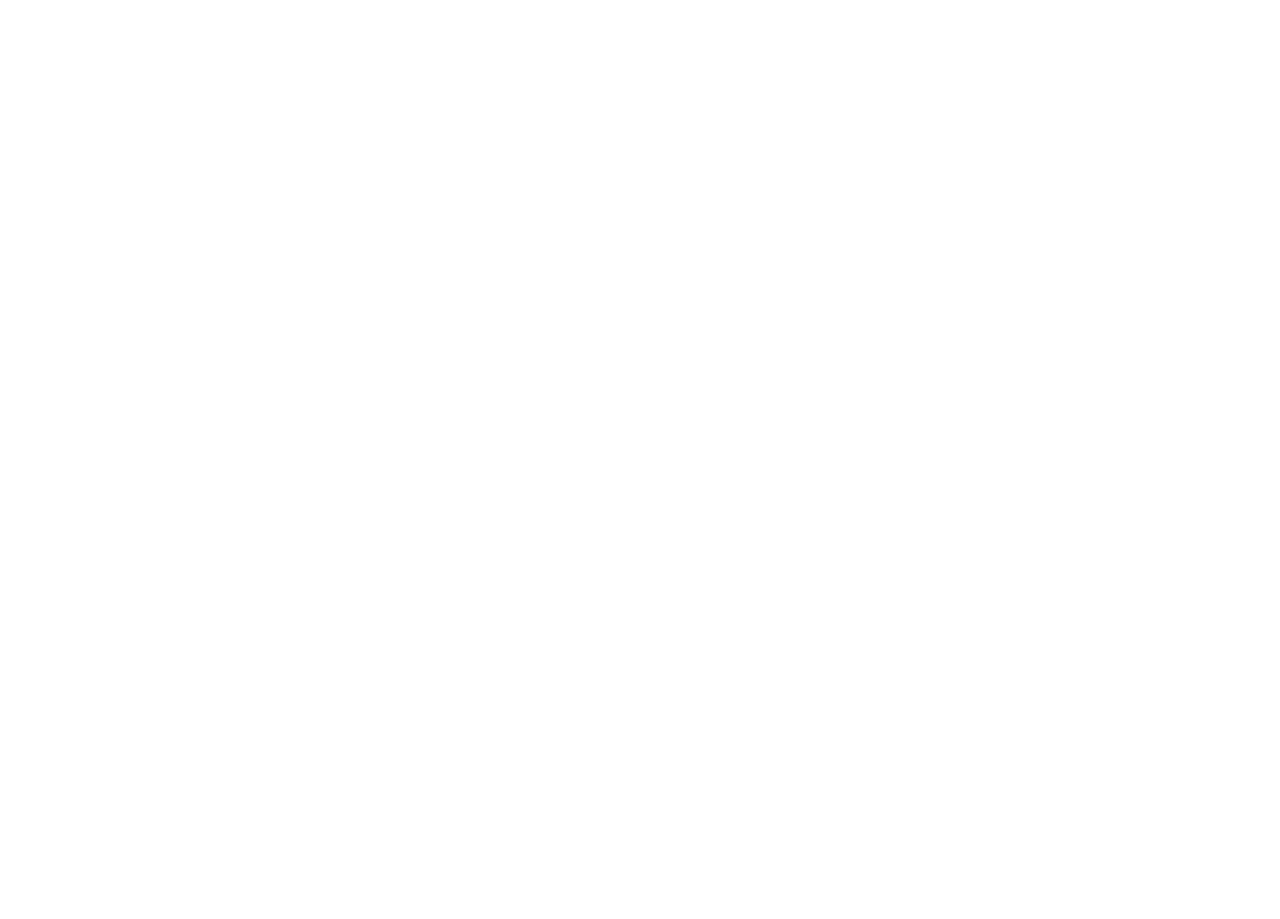
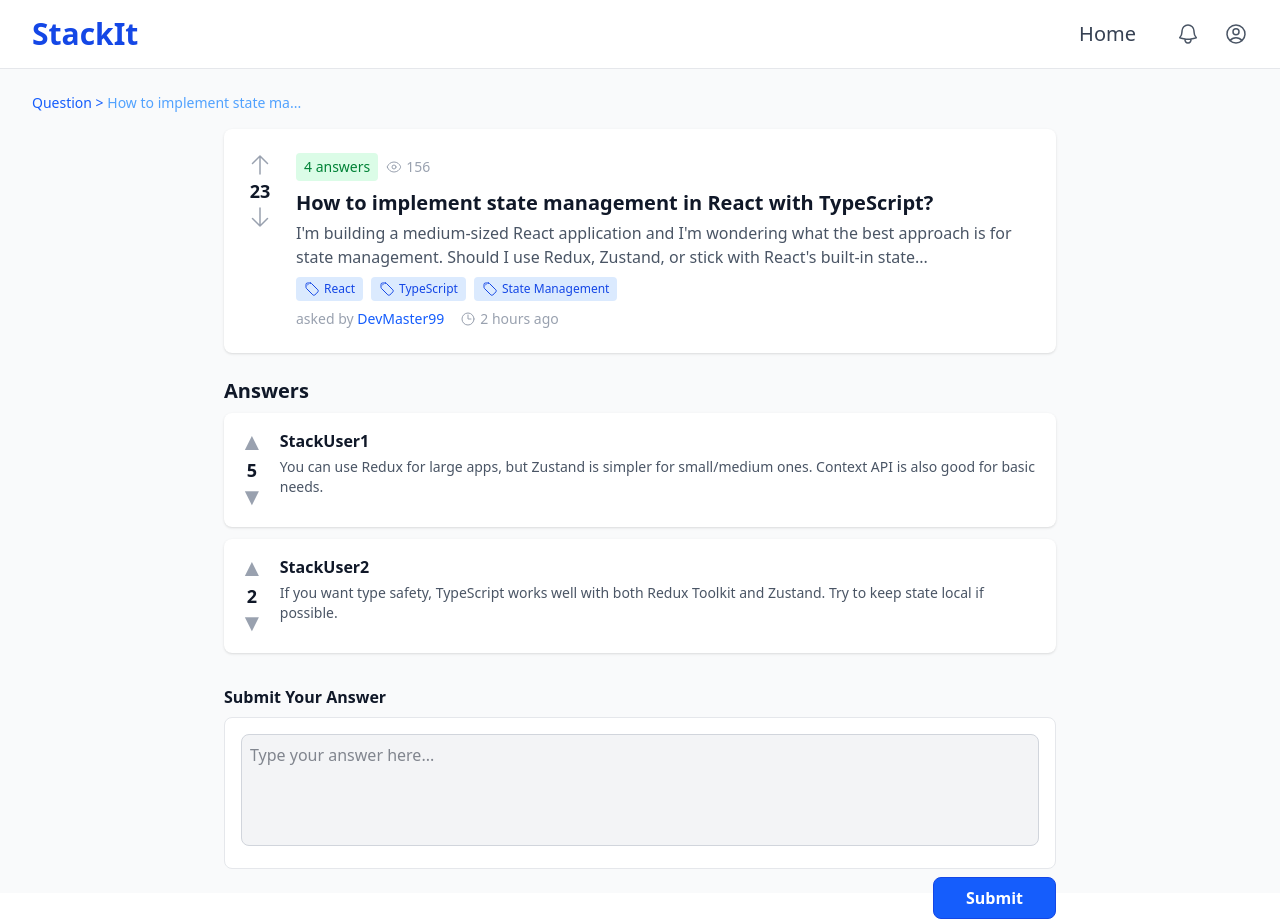
Before and after one commit to Shreyaa983/Stacklt, a React (Vite) app in the folder stackit/frontend-2/: page /question in a window 1280 px wide. Before the commit this address had no page. Before the commit the page ends 800 px from the top, so only its background shows below. Built offline with nearby package versions, Linux system fonts and the light colour scheme.

Commit message:
QuestionView-changes

```diff
--- a/stackit/frontend-2/index.html
+++ b/stackit/frontend-2/index.html
@@ -4,7 +4,7 @@
     <meta charset="UTF-8" />
     <link rel="icon" type="image/svg+xml" href="/vite.svg" />
     <meta name="viewport" content="width=device-width, initial-scale=1.0" />
-    <title>Hi</title>
+    <title>StackIt</title>
   </head>
   <body>
     <div id="root"></div>
--- a/stackit/frontend-2/package.json
+++ b/stackit/frontend-2/package.json
@@ -12,6 +12,7 @@
   "dependencies": {
     "@heroicons/react": "^2.2.0",
     "@tailwindcss/vite": "^4.1.11",
+    "@tinymce/tinymce-react": "^6.2.1",
     "react": "^19.1.0",
     "react-dom": "^19.1.0",
     "react-router-dom": "^7.6.3",
--- a/stackit/frontend-2/src/App.jsx
+++ b/stackit/frontend-2/src/App.jsx
@@ -1,6 +1,7 @@
 import Landing from "./components/Landing";
 import Login from "./auth/Login";
 import { Routes, Route } from "react-router-dom";
+import QuestionView from "./components/QuestionView";
 
 function App() {
   return (
@@ -8,6 +9,7 @@ function App() {
       <Routes>
         <Route path="/" element={<Landing />} />
         <Route path="/login" element={<Login />} />
+        <Route path="/question/" element={<QuestionView />} />
       </Routes>
     </>
   );
--- a/stackit/frontend-2/src/components/Landing.jsx
+++ b/stackit/frontend-2/src/components/Landing.jsx
@@ -9,9 +9,12 @@ import {
     AdjustmentsVerticalIcon
 } from "@heroicons/react/24/outline";
 import { useEffect, useState } from "react";
+import { useNavigate } from "react-router-dom";
 
 function Landing() {
     const [questions, setQuestions] = useState([]);
+    const navigate = useNavigate();
+    const navigateToQuestion = () => navigate('/question');
 
     // Get questions from the server when the page loads
     useEffect(() => {
@@ -48,7 +51,7 @@ function Landing() {
                     </div>
                     {/* Here we show the questions */}
                     <div className="space-y-6">
-                        <DemoCard />
+                        <DemoCard navigateToQuestion={navigateToQuestion} />
                         {questions.map((q) => (
                             <div key={q.id} className="bg-white rounded-lg shadow p-6 flex flex-row">
                                 {/* Upvote and downvote buttons */}
@@ -63,7 +66,7 @@ function Landing() {
                                         <span className="bg-green-100 text-green-700 px-2 py-1 rounded text-sm font-medium mr-2">4 answers</span>
                                         <span className="flex items-center text-gray-400 text-sm mr-2"><EyeIcon className="h-4 w-4 mr-1" />156</span>
                                     </div>
-                                    <h2 className="text-xl font-semibold mb-1">{q.title}</h2>
+                                    <h2 className="text-xl font-semibold mb-1 hover:text-blue-500 cursor-pointer" onClick={() => navigate('/question/1')}>{q.title}</h2>
                                     <p className="text-gray-600 mb-2">{q.description}</p>
                                     <div className="flex gap-2 mb-2">
                                         <span className="flex items-center bg-blue-100 text-blue-700 px-2 py-1 rounded text-xs"><TagIcon className="h-4 w-4 mr-1" />React</span>
@@ -125,7 +128,7 @@ function Landing() {
 }
 
 // This is a sample card to show what a question looks like
-function DemoCard() {
+function DemoCard({ navigateToQuestion }) {
     return (
         <div className="bg-white rounded-lg shadow p-6 flex flex-row">
             {/* Upvote and downvote buttons */}
@@ -140,7 +143,7 @@ function DemoCard() {
                     <span className="bg-green-100 text-green-700 px-2 py-1 rounded text-sm font-medium mr-2">4 answers</span>
                     <span className="flex items-center text-gray-400 text-sm mr-2"><EyeIcon className="h-4 w-4 mr-1" />156</span>
                 </div>
-                <h2 className="text-xl font-semibold mb-1 hover:text-blue-500 cursor-pointer">How to implement state management in React with TypeScript?</h2>
+                <h2 onClick={navigateToQuestion} className="text-xl font-semibold mb-1 hover:text-blue-500 cursor-pointer">How to implement state management in React with TypeScript?</h2>
                 <p className="text-gray-600 mb-2">I'm building a medium-sized React application and I'm wondering what the best approach is for state management. Should I use Redux, Zustand, or stick with React's built-in state...</p>
                 <div className="flex gap-2 mb-2">
                     <span className="flex items-center hover:bg-blue-200 bg-blue-100 text-blue-700 px-2 py-1 rounded text-xs"><TagIcon className="h-4 w-4 mr-1" />React</span>
--- /dev/null
+++ b/stackit/frontend-2/src/components/QuestionView.jsx
@@ -0,0 +1,114 @@
+import React from "react";
+import { BellIcon, UserCircleIcon, ArrowUpIcon, ArrowDownIcon, EyeIcon, ClockIcon, TagIcon } from "@heroicons/react/24/outline";
+import { useNavigate } from "react-router-dom";
+import { Editor } from '@tinymce/tinymce-react';
+
+const mockQuestion = {
+  title: "How to implement state management in React with TypeScript?",
+  description: "I'm building a medium-sized React application and I'm wondering what the best approach is for state management. Should I use Redux, Zustand, or stick with React's built-in state...",
+  tags: ["React", "TypeScript", "State Management"],
+  answersCount: 4,
+  views: 156,
+  author: "DevMaster99",
+  time: "2 hours ago",
+  answers: [
+    {
+      id: 1,
+      votes: 5,
+      author: "StackUser1",
+      text: "You can use Redux for large apps, but Zustand is simpler for small/medium ones. Context API is also good for basic needs.",
+    },
+    {
+      id: 2,
+      votes: 2,
+      author: "StackUser2",
+      text: "If you want type safety, TypeScript works well with both Redux Toolkit and Zustand. Try to keep state local if possible.",
+    },
+  ],
+};
+
+function QuestionView() {
+  const navigate = useNavigate();
+  const navigateToHome = () => navigate('/');
+  const editorRef = React.useRef(null);
+
+  return (
+    <div className="min-h-screen bg-gray-50 text-gray-900 font-sans">
+      {/* Header */}
+      <div className="flex items-center justify-between px-8 py-4 border-b border-gray-200 bg-white">
+        <div className="text-3xl font-bold text-blue-700">StackIt</div>
+        <div className="flex items-center gap-10">
+          <span className="text-xl text-gray-700 cursor-pointer hover:text-gray-800" onClick={navigateToHome}>Home</span>
+          <div className="flex items-center gap-6">
+            <BellIcon className="h-6 w-6 text-gray-600 hover:text-blue-500 cursor-pointer" />
+            <UserCircleIcon className="h-6 w-6 text-gray-600 hover:text-blue-500 cursor-pointer" />
+          </div>
+        </div>
+      </div>
+      {/* Breadcrumb */}
+      <div className="px-8 pt-6 text-blue-600 text-sm">
+        <span onClick={navigateToHome} className="cursor-pointer hover:underline">Question</span> &gt; <span className="text-blue-400">{mockQuestion.title.slice(0, 25)}...</span>
+      </div>
+      {/* Main Content */}
+      <div className="px-8 py-4 max-w-4xl mx-auto">
+        {/* Question Card */}
+        <div className="bg-white text-gray-900 rounded-lg shadow p-6 mb-6 flex flex-row">
+          {/* Upvote/Downvote */}
+          <div className="flex flex-col items-center mr-6">
+            <ArrowUpIcon className="h-6 w-6 text-gray-400 cursor-pointer" />
+            <span className="font-semibold text-lg">23</span>
+            <ArrowDownIcon className="h-6 w-6 text-gray-400 cursor-pointer" />
+          </div>
+          {/* Details */}
+          <div className="flex-1">
+            <div className="flex items-center mb-2">
+              <span className="bg-green-100 text-green-700 px-2 py-1 rounded text-sm font-medium mr-2">{mockQuestion.answersCount} answers</span>
+              <span className="flex items-center text-gray-400 text-sm mr-2"><EyeIcon className="h-4 w-4 mr-1" />{mockQuestion.views}</span>
+            </div>
+            <h2 className="text-xl font-semibold mb-1">{mockQuestion.title}</h2>
+            <p className="text-gray-600 mb-2">{mockQuestion.description}</p>
+            <div className="flex gap-2 mb-2">
+              {mockQuestion.tags.map((tag) => (
+                <span key={tag} className="flex items-center bg-blue-100 text-blue-700 px-2 py-1 rounded text-xs"><TagIcon className="h-4 w-4 mr-1" />{tag}</span>
+              ))}
+            </div>
+            <div className="flex items-center text-gray-400 text-sm">
+              <span>asked by <span className="text-blue-600 font-medium">{mockQuestion.author}</span></span>
+              <span className="flex items-center ml-4"><ClockIcon className="h-4 w-4 mr-1" />{mockQuestion.time}</span>
+            </div>
+          </div>
+        </div>
+        {/* Answers Section */}
+        <div className="mb-4">
+          <h3 className="text-xl font-semibold text-gray-900 mb-2">Answers</h3>
+          {mockQuestion.answers.map((ans) => (
+            <div key={ans.id} className="flex items-start bg-white text-gray-900 rounded-lg shadow p-4 mb-3">
+              <div className="flex flex-col items-center mr-4">
+                <button className="text-gray-400 hover:text-blue-600"><span className="text-2xl leading-none">▲</span></button>
+                <span className="font-semibold text-lg">{ans.votes}</span>
+                <button className="text-gray-400 hover:text-blue-600"><span className="text-2xl leading-none">▼</span></button>
+              </div>
+              <div>
+                <div className="font-semibold mb-1">{ans.author}</div>
+                <div className="text-gray-600 text-sm mt-1">{ans.text}</div>
+              </div>
+            </div>
+          ))}
+        </div>
+        {/* Submit Answer */}
+        <div className="mt-8">
+          <div className="text-gray-900 mb-2 font-semibold">Submit Your Answer</div>
+          <div className="bg-white rounded-lg p-4 mb-2 border border-gray-200">
+            <textarea
+              className="w-full h-28 bg-gray-100 text-gray-900 rounded-lg p-2 border border-gray-300 focus:outline-none focus:ring-2 focus:ring-blue-400 resize-none"
+              placeholder="Type your answer here..."
+            />
+          </div>
+          <button className="bg-blue-600 text-white px-8 py-2 rounded-lg font-semibold hover:bg-blue-700 border border-blue-700 float-right">Submit</button>
+        </div>
+      </div>
+    </div>
+  );
+}
+
+export default QuestionView;
```
Also changed, not shown: 2 other files (tests, documents, lock files or other folders).
